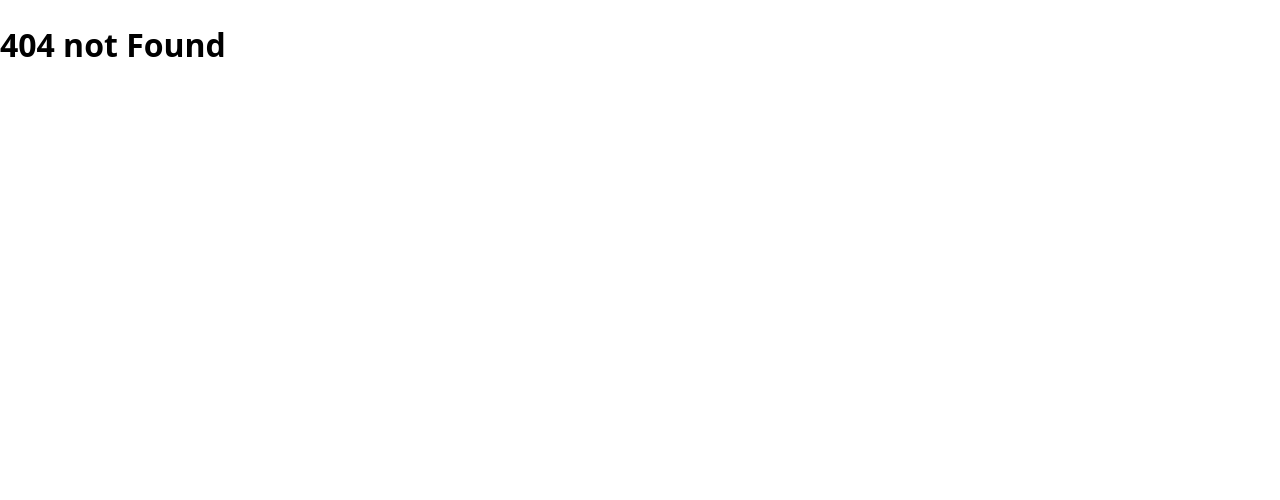
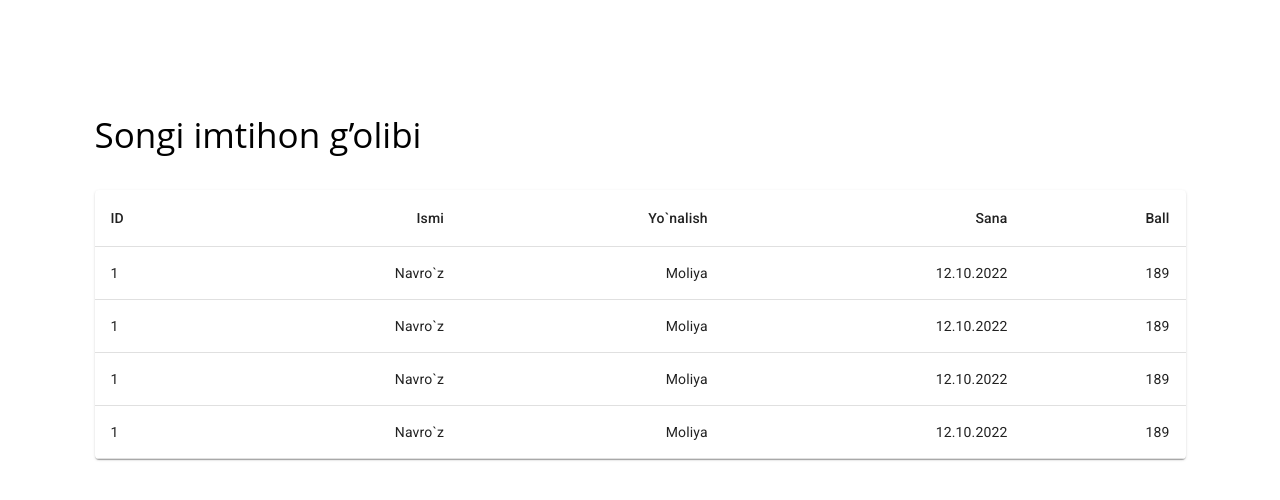
Before and after one commit to rakhimovsh/dtm_demo_front, a React (Create React App) app: page /all-results in a window 1280 px wide. Before the commit this address had no page. Shown: the top 500 px of the page. Built offline with nearby package versions, Linux system fonts and the light colour scheme.

Commit message:
add all-results page

```diff
--- a/src/App.jsx
+++ b/src/App.jsx
@@ -5,15 +5,17 @@ import Blocks from './pages/Blocks';
 import University from './pages/University';
 import Result from './pages/Result';
 import Register from './pages/Register';
+import AllResults from './pages/AllResults';
 
 function App() {
 
   return (<div className="App">
     <Routes>
-      <Route path="/register" element={<Register/>} />
+      <Route path="/register" element={<Register />} />
       <Route path="/blocks" element={<Blocks />} />
       <Route path="/university" element={<University />} />
       <Route path="/result" element={<Result />} />
+      <Route path="/all-results" element={<AllResults />} />
       <Route path="*" element={<h1>404 not Found</h1>} />
     </Routes>
   </div>);
--- /dev/null
+++ b/src/pages/AllResults/index.jsx
@@ -0,0 +1,55 @@
+import React from 'react';
+import './styles.scss';
+import { Paper, Table, TableBody, TableCell, TableContainer, TableHead, TableRow } from '@mui/material';
+
+
+function createData(name, calories, fat, carbs, protein) {
+  return { name, calories, fat, carbs, protein };
+}
+
+const rows = [
+  createData(1, 'Navro`z', 'Moliya', '12.10.2022', 189),
+  createData(1, 'Navro`z', 'Moliya', '12.10.2022', 189),
+  createData(1, 'Navro`z', 'Moliya', '12.10.2022', 189),
+  createData(1, 'Navro`z', 'Moliya', '12.10.2022', 189),
+];
+
+const Index = () => {
+  return (
+    <div className="all-results">
+      <div className="container">
+        <h2 className="all-results__title">Songi imtihon g’olibi</h2>
+        <TableContainer component={Paper}>
+          <Table sx={{ minWidth: 650 }} aria-label="simple table">
+            <TableHead>
+              <TableRow>
+                <TableCell>ID</TableCell>
+                <TableCell align="right">Ismi</TableCell>
+                <TableCell align="right">Yo`nalish</TableCell>
+                <TableCell align="right">Sana</TableCell>
+                <TableCell align="right">Ball</TableCell>
+              </TableRow>
+            </TableHead>
+            <TableBody>
+              {rows.map((row) => (
+                <TableRow
+                  key={row.name}
+                >
+                  <TableCell>
+                    {row.name}
+                  </TableCell>
+                  <TableCell align="right">{row.calories}</TableCell>
+                  <TableCell align="right">{row.fat}</TableCell>
+                  <TableCell align="right">{row.carbs}</TableCell>
+                  <TableCell align="right">{row.protein}</TableCell>
+                </TableRow>
+              ))}
+            </TableBody>
+          </Table>
+        </TableContainer>
+      </div>
+    </div>
+  );
+};
+
+export default Index;
--- /dev/null
+++ b/src/pages/AllResults/styles.scss
@@ -0,0 +1,7 @@
+.all-results {
+  &__title {
+    font-weight: 500;
+    font-size: 35px;
+    line-height: 52px;
+  }
+}
```
